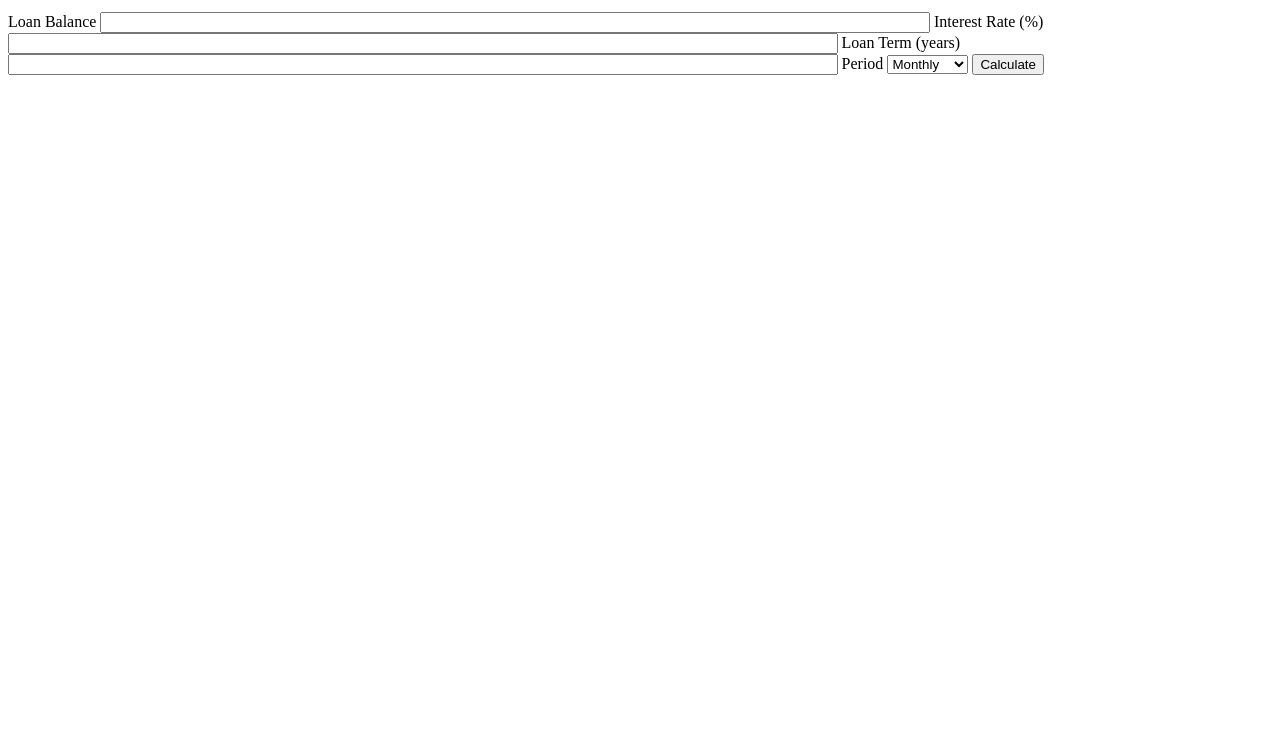
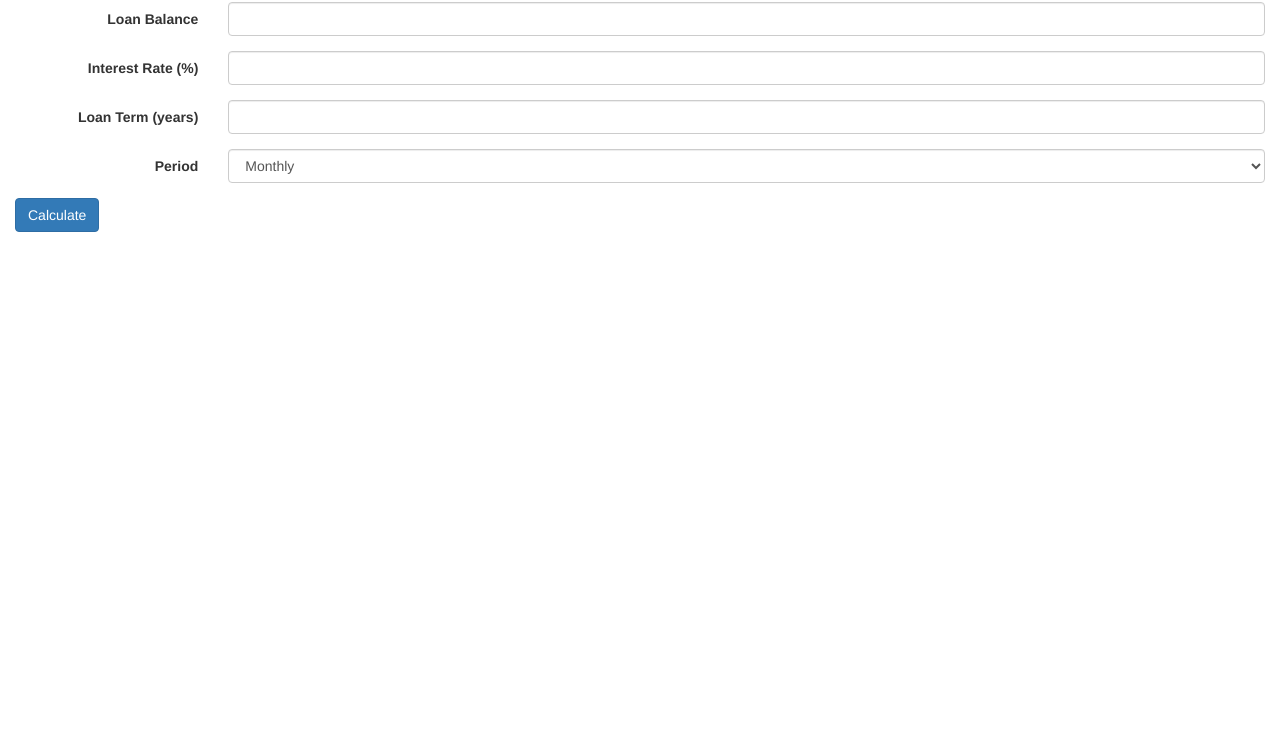
Before and after one commit to JoeKalb/Mortgage-Calculator, a plain HTML site: page index.html in a window 1280 px wide. Shown: the part 68-800 px from the top of the page. Drawn offline with nearby package versions, Linux system fonts and the light colour scheme.

Commit message:
second commit

```diff
--- a/index.html
+++ b/index.html
@@ -2,25 +2,52 @@
 <html lang="en">
 <head>
 	<meta charset="UTF-8">
-	<link href="main.css" rel="stylesheet">
+	<meta http-equiv="X-UA-Compatible" content="IE=edge">
+    <meta name="viewport" content="width=device-width, initial-scale=1">
+	<link rel="stylesheet" href="https://maxcdn.bootstrapcdn.com/bootstrap/3.3.7/css/bootstrap.min.css" integrity="sha384-BVYiiSIFeK1dGmJRAkycuHAHRg32OmUcww7on3RYdg4Va+PmSTsz/K68vbdEjh4u" crossorigin="anonymous">
 	<title>Mortgage Calculator</title>
 </head>
 <body>
-	<div>
+	<div class="container-fluid">
 		<header>
-			<h1>jQuery Mortgage Calculator</h1>
+			<div class="row">
+				<div class="col-md-8">
+					<h1>jQuery Mortgage Calculator</h1>
+				</div>
+			</div>
 		</header>
-
-			<label>Loan Balance</label>
-			<input type="number" id="loan">
-			<label>Interest Rate (%)</label>
-			<input id="rate">
-			<label>Loan Term (years)</label>
-			<input type="number" id="term">
-			<label>Period</label>
-			<select name="" id=""></select>
-			<button>Calculate</button>
-			<p></p>
+		<form class="form-horizontal">
+			<div class="form-group">
+    			<label for="loan" class="col-sm-2 control-label">Loan Balance</label>
+    			<div class="col-sm-10">
+      				<input type="" class="form-control" id="loan" placeholder="">
+    			</div>
+  			</div>
+			<div class="form-group">
+    			<label for="rate" class="col-sm-2 control-label">Interest Rate (%)</label>
+    			<div class="col-sm-10">
+      				<input type="" class="form-control" id="rate" placeholder="">
+    			</div>
+  			</div>
+			<div class="form-group">
+    			<label for="term" class="col-sm-2 control-label">Loan Term (years)</label>
+    			<div class="col-sm-10">
+      				<input type="" class="form-control" id="term" placeholder="">
+    			</div>
+  			</div>
+			<div class="form-group">
+    			<label for="period" class="col-sm-2 control-label">Period</label>
+    			<div class="col-sm-10">
+      				<select type="" class="form-control" id="period" placeholder=""></select>
+    			</div>
+  			</div>
+			<div class="row">
+				<div class="col-md-8">
+					<button type="button" class="btn btn-primary">Calculate</button>
+				</div>
+			</div>
+		</form>
+		<p></p>
 	</div>
 	<script   src="https://code.jquery.com/jquery-3.1.1.js"   integrity="sha256-16cdPddA6VdVInumRGo6IbivbERE8p7CQR3HzTBuELA="   crossorigin="anonymous"></script>
 	<script src="index.js"></script>
```
Also changed, not shown: index.js (+5 -15 lines).
